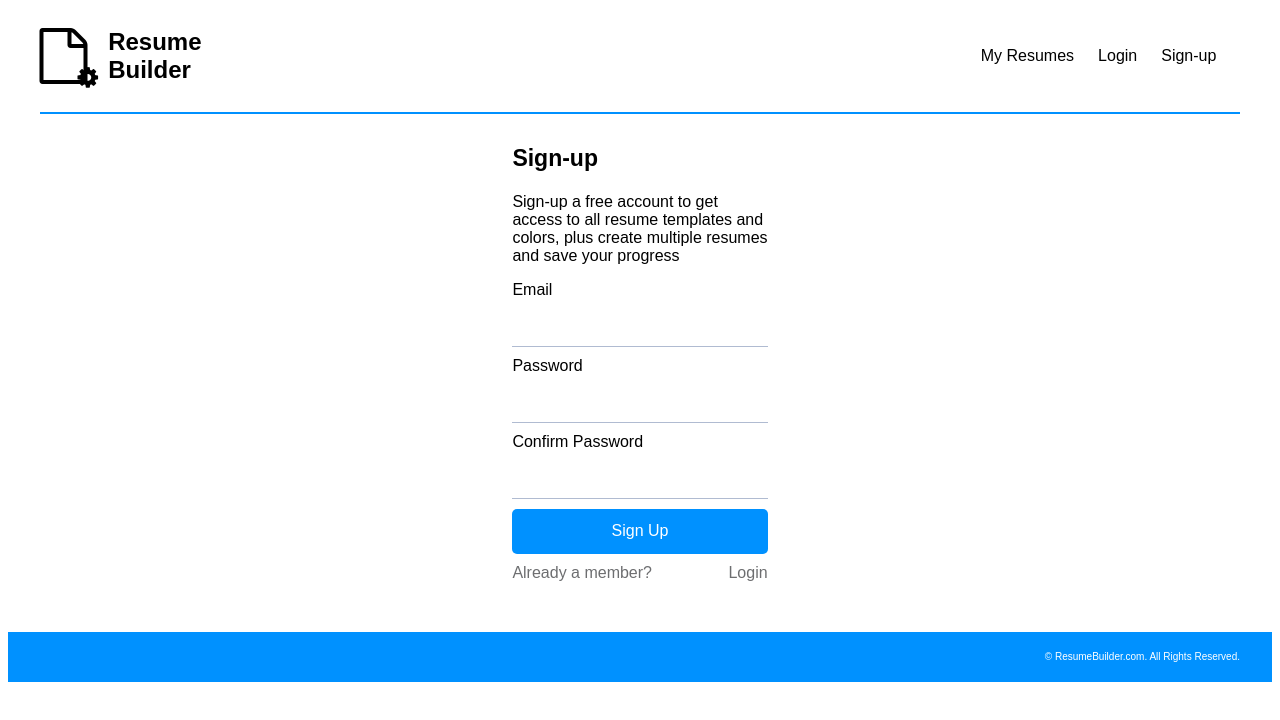
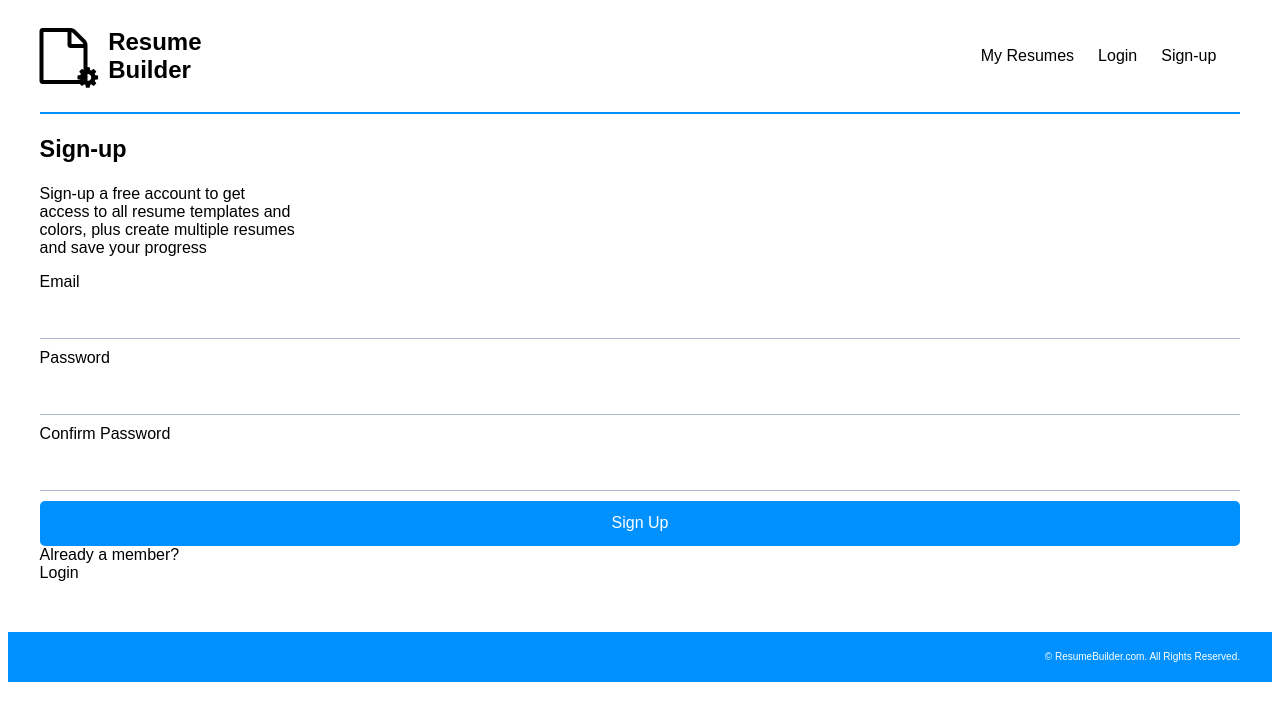
Before and after one commit to ealpha072/resume-Builder, a React (Create React App) app in the folder frontend/: page /signup in a window 1280 px wide. Shown: the top 720 px of the page. Built offline with nearby package versions, Linux system fonts and the light colour scheme; a web font is replaced by a local one.

Commit message:
Modules login page

```diff
--- a/frontend/src/App.css
+++ b/frontend/src/App.css
@@ -23,24 +23,17 @@ li{
 
 
 /*login form*/
-.login-section{
-    width:fit-content;
-    margin:auto;
-    margin-top: 2rem;
-    margin-bottom: 10px;
-}
 
-.login-section h3{
-    font-size: 23px;
-    font-weight: 700;
-}
 
-.email, .password{
+.email,
+.password{
     display: flex;
     flex-direction: column;
 }
 
-form .password, form .submit-btn, .login-actions{
+form .password,
+form .submit-btn
+{
     margin-top:10px;
 }
 
@@ -59,7 +52,8 @@ input:focus{
     border-bottom: 2px solid #0091ff;
 }
 
-form button, .btn{
+form button,
+.btn{
     width:100%;
     height:45px;
     background-color: #0091ff;
@@ -70,19 +64,7 @@ form button, .btn{
     cursor: pointer;
 }
 
-.login-actions{
-    display: flex;
-    justify-content: space-between;
-    font-size: 16px;
-}
 
-.login-actions a{
-    color:#6d6e70;
-}
-
-.login-actions a:hover{
-    text-decoration: underline;
-}
 
 /*Footer styles */
 .footer {
--- a/frontend/src/pages/login.jsx
+++ b/frontend/src/pages/login.jsx
@@ -2,6 +2,8 @@ import React, {useState, useEffect} from 'react'
 import { Link, useNavigate } from 'react-router-dom'
 import { useDispatch, useSelector } from 'react-redux'
 import { loginUser, clearState, userSelector } from '../redux/userSlice'
+
+import styles from "../styles/Login.module.css"
 //import { useNavigate } from 'react-router-dom'
 
 const Login = () => {
@@ -53,7 +55,7 @@ const Login = () => {
     }
 
     return (
-        <div className="login-section">
+        <div className={styles.loginsection}>
             <div className="log">
                 <div className="heading"><h3>Log In</h3></div>
                 <div className="login-desc">
@@ -92,7 +94,7 @@ const Login = () => {
                     </div>
                 </form>
             </div>
-            <div className="login-actions">
+            <div className={styles.loginactions}>
                 <div className="">
                     <Link>
                         Forgot Password?
--- a/frontend/src/styles/Login.module.css
+++ b/frontend/src/styles/Login.module.css
@@ -0,0 +1,26 @@
+.loginsection{
+    width:fit-content;
+    margin:auto;
+    margin-top: 2rem;
+    margin-bottom: 10px;
+}
+
+.loginsection h3{
+    font-size: 23px;
+    font-weight: 700;
+}
+
+.loginactions{
+    margin-top: 10px;
+    display: flex;
+    justify-content: space-between;
+    font-size: 16px;
+}
+
+.loginactions a{
+    color:#6d6e70;
+}
+
+.loginactions a:hover{
+    text-decoration: underline;
+}
```
